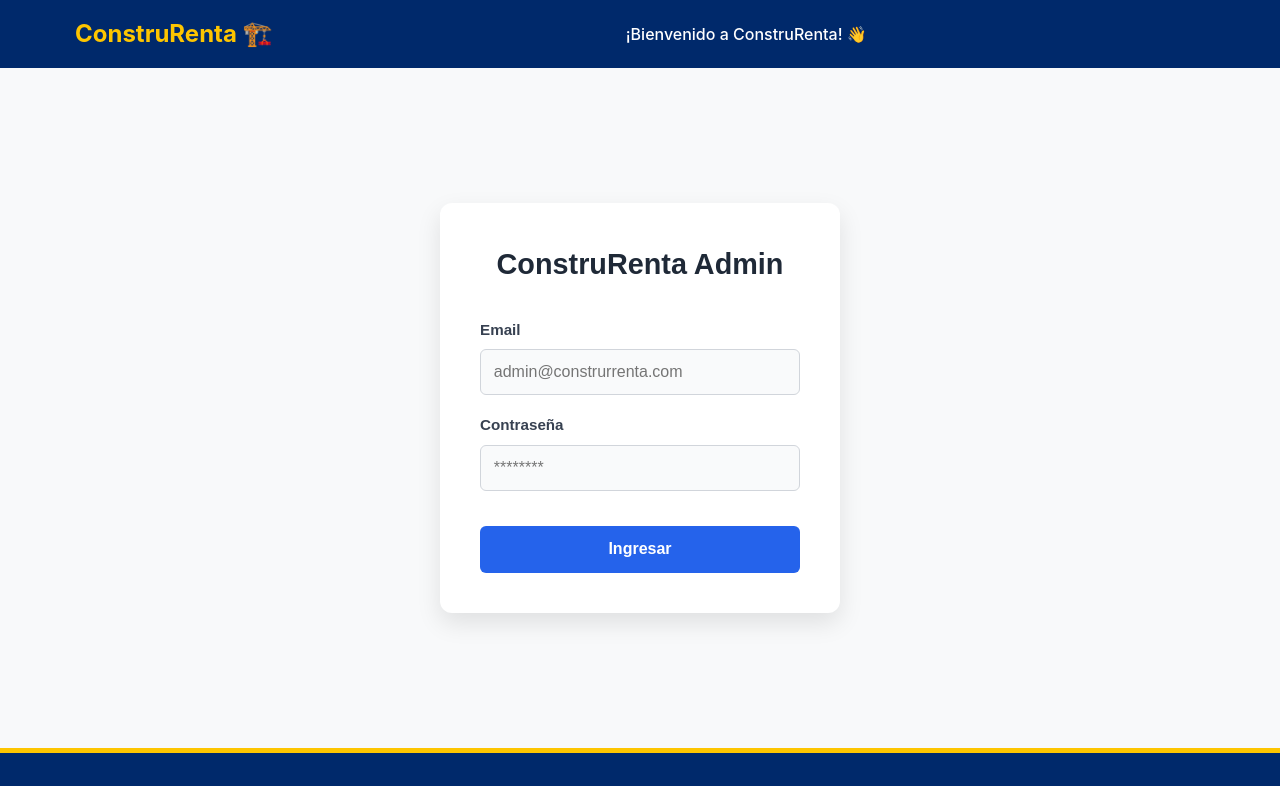
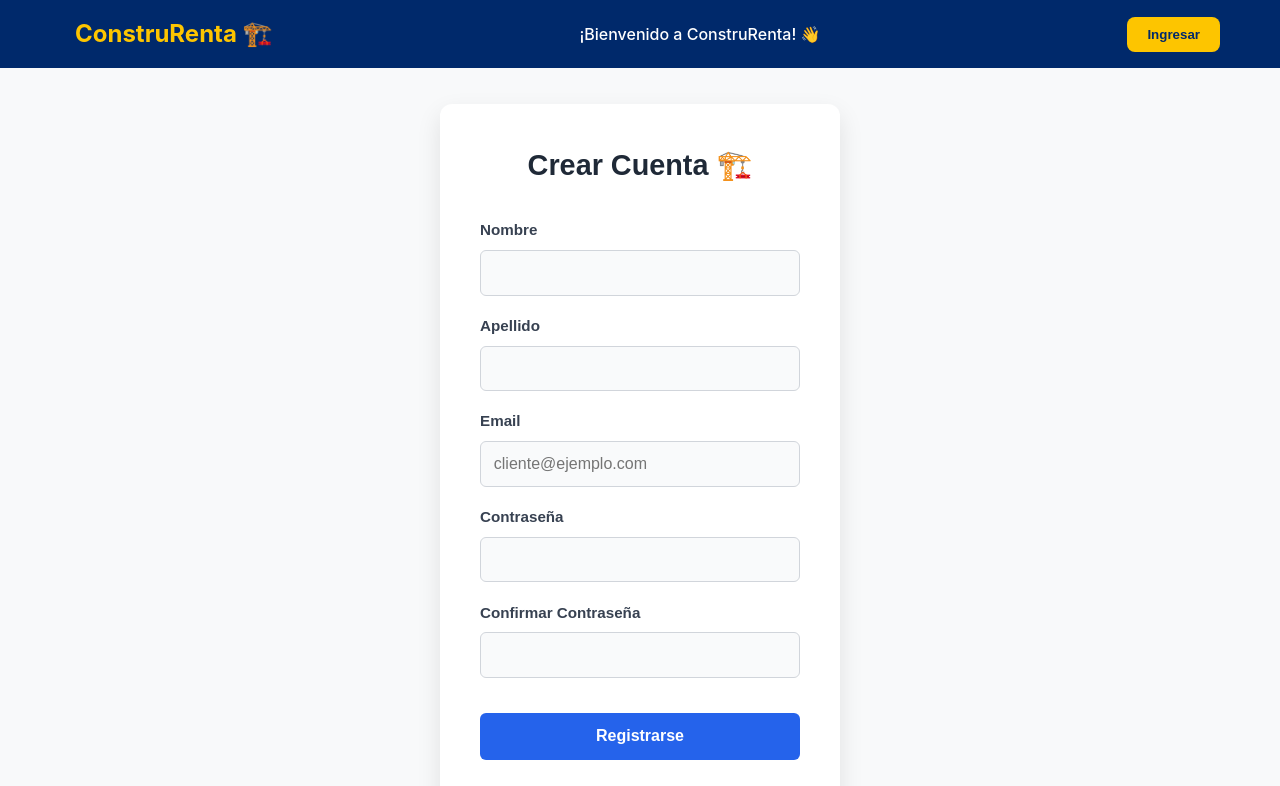
Before and after one commit to victormoreno-2007/proyecto-spring-boot-front, a React (Vite) app: page /register in a window 1280 px wide. Before the commit this address led to /login. Shown: the top 786 px of the page. Built offline with nearby package versions, Linux system fonts and the light colour scheme.

Commit message:
feat: :sparkles: se realiza vista principal de home y la de registrar

```diff
--- a/src/components/Tools/ToolCard.tsx
+++ b/src/components/Tools/ToolCard.tsx
@@ -5,7 +5,7 @@ interface ToolCardProps {
   disponible: boolean;
 }
 
-export const ToolCard = ({ nombre, precio, imagen, disponible }: ToolCardProps) => {
+const ToolCard = ({ nombre, precio, imagen, disponible }: ToolCardProps) => {
   return (
     <div style={{
       border: '1px solid #ddd',
@@ -37,3 +37,5 @@ export const ToolCard = ({ nombre, precio, imagen, disponible }: ToolCardProps)
     </div>
   );
 };
+
+export default ToolCard;
--- a/src/components/common/Header.tsx
+++ b/src/components/common/Header.tsx
@@ -8,8 +8,10 @@ const Header = () => {
   const navigate = useNavigate();
 
   const handleLogout = () => {
-    logout();
-    navigate('/login');
+    navigate("/");
+    setTimeout(() => {
+        logout();
+    }, 100);
   };
 
   return (
@@ -28,9 +30,9 @@ const Header = () => {
           <ul style={{ display: 'flex', gap: '20px', listStyle: 'none', margin: 0, padding: 0 }}>
 
             {!isAuthenticated && (
-                <span style={{ color: 'white', fontWeight: 500 }}>
-                    ¡Bienvenido a ConstruRenta! 👋
-                </span>
+              <span style={{ color: 'white', fontWeight: 500 }}>
+                ¡Bienvenido a ConstruRenta! 👋
+              </span>
             )}
 
             {/* Solo mostramos estos links si el usuario tiene el rol correcto */}
@@ -51,8 +53,16 @@ const Header = () => {
 
         {/* BOTONES DE ACCIÓN */}
         <div className="auth-buttons">
-          {isAuthenticated && (
+          {!isAuthenticated ? (
+
+            <Link to="/login">
+              <button className="btn btn-secondary">Ingresar</button>
+            </Link>
+          ) : (
             <div style={{ display: 'flex', gap: '10px', alignItems: 'center' }}>
+              <span style={{ color: 'white', fontSize: '0.9rem' }}>
+                Hola, {user?.firstName}
+              </span>
               <button
                 onClick={handleLogout}
                 className="btn"
--- a/src/index.css
+++ b/src/index.css
@@ -53,6 +53,8 @@ a {
   max-width: 1200px;
   margin: 0 auto;
   padding: 0 20px;
+  position: sticky;
+  top: 0;
 }
 
 .btn {
--- /dev/null
+++ b/src/pages/home/HomePage.tsx
@@ -0,0 +1,19 @@
+ // Verifica que la carpeta sea 'tools' o 'Tools'
+
+import ToolCard from "../../components/Tools/ToolCard";
+
+export default function HomePage() {
+    return (
+        <div className="container" style={{ padding: '2rem 0', textAlign: 'center' }}>
+            <h1 className="page-title">Bienvenido a ConstruRenta 🏗️</h1>
+            <p style={{ fontSize: '1.2rem', marginBottom: '2rem' }}>
+                El mejor catálogo de herramientas para tus proyectos.
+            </p>
+
+            {/* Aquí luego pondremos las herramientas reales */}
+            <div style={{ display: 'grid', gridTemplateColumns: 'repeat(auto-fill, minmax(280px, 1fr))', gap: '2rem' }}>
+                <p>aquí va las herramientas</p>
+            </div>
+        </div>
+    );
+}
--- a/src/pages/login/LoginPage.tsx
+++ b/src/pages/login/LoginPage.tsx
@@ -1,6 +1,6 @@
 import React, { useState, useEffect } from 'react';
 import { useAuth } from '../../contexts/AuthContext';
-import { useNavigate } from 'react-router-dom';
+import { Link, useNavigate } from 'react-router-dom';
 import './LoginPage.css';
 
 export default function LoginPage() {
@@ -64,7 +64,7 @@ export default function LoginPage() {
                             className="form-input"
                             value={email}
                             onChange={(e) => setEmail(e.target.value)}
-                            placeholder="admin@construrrenta.com"
+                            placeholder="ejemplo@ejemplo.com"
                             required
                         />
                     </div>
@@ -82,6 +82,10 @@ export default function LoginPage() {
                     <button type="submit" className="btn-login">
                         Ingresar
                     </button>
+
+                    <div style={{ marginTop: '1.5rem', textAlign: 'center', fontSize: '0.9rem' }}>
+                        ¿Eres nuevo? <Link to="/register" style={{ color: '#2563eb', fontWeight: 'bold' }}>Crea una cuenta</Link>
+                    </div>
                 </form>
             </div>
         </div>
--- /dev/null
+++ b/src/pages/resgister/RegisterPage.tsx
@@ -0,0 +1,146 @@
+import React, { useState } from 'react';
+import { useNavigate, Link } from 'react-router-dom';
+import { authService } from '../../services/authService';
+
+import '../login/LoginPage.css';
+
+export default function RegisterPage() {
+    const navigate = useNavigate();
+
+
+    const [formData, setFormData] = useState({
+        firstName: '',
+        lastName: '',
+        email: '',
+        password: '',
+        confirmPassword: ''
+    });
+
+    const [error, setError] = useState('');
+    const [loading, setLoading] = useState(false);
+
+    const handleChange = (e: React.ChangeEvent<HTMLInputElement>) => {
+        setFormData({
+            ...formData,
+            [e.target.name]: e.target.value
+        });
+    };
+
+    const handleSubmit = async (e: React.SyntheticEvent) => {
+        e.preventDefault();
+        setError('');
+
+        // 1. Validaciones básicas
+        if (formData.password !== formData.confirmPassword) {
+            setError('Las contraseñas no coinciden');
+            return;
+        }
+        if (formData.password.length < 6) {
+            setError('La contraseña debe tener al menos 6 caracteres');
+            return;
+        }
+
+        setLoading(true);
+
+        try {
+
+            await authService.register({
+                firstName: formData.firstName,
+                lastName: formData.lastName,
+                email: formData.email,
+                password: formData.password
+            });
+
+
+            alert('¡Cuenta creada con éxito! Ahora puedes iniciar sesión.');
+            navigate('/login');
+
+        } catch (err: any) {
+            console.error(err);
+            setError('Error al registrarse. El correo podría estar en uso.');
+        } finally {
+            setLoading(false);
+        }
+    };
+
+    return (
+        <div className="login-container">
+            <div className="login-card">
+                <h2 className="login-title">Crear Cuenta 🏗️</h2>
+
+                {error && <div className="error-msg">{error}</div>}
+
+                <form onSubmit={handleSubmit}>
+                    <div className="form-group">
+                        <label className="form-label">Nombre</label>
+                        <input
+                            name="firstName"
+                            type="text"
+                            className="form-input"
+                            value={formData.firstName}
+                            onChange={handleChange}
+                            required
+                        />
+                    </div>
+
+                    <div className="form-group">
+                        <label className="form-label">Apellido</label>
+                        <input
+                            name="lastName"
+                            type="text"
+                            className="form-input"
+                            value={formData.lastName}
+                            onChange={handleChange}
+                            required
+                        />
+                    </div>
+
+                    <div className="form-group">
+                        <label className="form-label">Email</label>
+                        <input
+                            name="email"
+                            type="email"
+                            className="form-input"
+                            value={formData.email}
+                            onChange={handleChange}
+                            placeholder="cliente@ejemplo.com"
+                            required
+                        />
+                    </div>
+
+                    <div className="form-group">
+                        <label className="form-label">Contraseña</label>
+                        <input
+                            name="password"
+                            type="password"
+                            className="form-input"
+                            value={formData.password}
+                            onChange={handleChange}
+                            required
+                        />
+                    </div>
+
+                    <div className="form-group">
+                        <label className="form-label">Confirmar Contraseña</label>
+                        <input
+                            name="confirmPassword"
+                            type="password"
+                            className="form-input"
+                            value={formData.confirmPassword}
+                            onChange={handleChange}
+                            required
+                        />
+                    </div>
+
+                    <button type="submit" className="btn-login" disabled={loading}>
+                        {loading ? 'Registrando...' : 'Registrarse'}
+                    </button>
+                </form>
+
+                <div style={{ marginTop: '1.5rem', textAlign: 'center', fontSize: '0.9rem' }}>
+                    ¿Ya tienes cuenta? <Link to="/login" style={{ color: '#2563eb', fontWeight: 'bold' }}>Inicia Sesión</Link>
+                </div>
+            </div>
+        </div>
+    );
+}
--- a/src/routes/AppRouter.tsx
+++ b/src/routes/AppRouter.tsx
@@ -2,23 +2,31 @@ import { Routes, Route, Navigate } from 'react-router-dom';
 import LoginPage from '../pages/login/LoginPage';
 import UsersPage from '../pages/user/UsersPage';
 import ClientHomePage from '../pages/ClientHomePage';
-import { InventoryPage } from '../pages/provider/InventoryPage'; // Página de Marcela
+
 import MainLayout from '../layouts/MainLayout';
 import PrivateRoute from './PrivateRoute';
+
+import { InventoryPage } from '../pages/provider/InventoryPage';
+import HomePage from '../pages/home/HomePage';
+import RegisterPage from '../pages/resgister/RegisterPage';
 
 export default function AppRouter() {
     return (
         <Routes>
 
             <Route element={<MainLayout />}>
+
+
+                <Route path="/" element={<HomePage />} />
+
+
                 <Route path="/login" element={<LoginPage />} />
-                <Route path="/" element={<Navigate to="/login" replace />} />
+                <Route path="/register" element={<RegisterPage />} />
+
             </Route>
 
-
+            {/* RUTAS PRIVADAS (Protegidas) */}
             <Route element={<MainLayout />}>
-
-
                 <Route
                     path="/admin/users"
                     element={
@@ -27,8 +35,6 @@ export default function AppRouter() {
                         </PrivateRoute>
                     }
                 />
-
-
                 <Route
                     path="/my-home"
                     element={
@@ -37,8 +43,6 @@ export default function AppRouter() {
                         </PrivateRoute>
                     }
                 />
-
-
                 <Route
                     path="/my-inventory"
                     element={
@@ -49,7 +53,8 @@ export default function AppRouter() {
                 />
             </Route>
 
-            <Route path="*" element={<Navigate to="/login" />} />
+
+            <Route path="*" element={<Navigate to="/" />} />
         </Routes>
     );
 }
--- a/src/services/authService.ts
+++ b/src/services/authService.ts
@@ -1,5 +1,12 @@
 import { api } from './api';
-import type { LoginResponse } from '../types/auth';
+import type { LoginResponse, User } from '../types/auth';
+
+export interface RegisterDTO {
+    firstName: string;
+    lastName: string;
+    email: string;
+    password: string;
+}
 
 export const authService = {
 
@@ -15,6 +22,11 @@ export const authService = {
         return response.data;
     },
 
+    register: async (data: RegisterDTO) => {
+        const response = await api.post<LoginResponse>('/auth/register', data);
+        return response.data;
+    },
+
     logout(){
         localStorage.removeItem('accessToken');
     }
--- a/src/styles/footer.css
+++ b/src/styles/footer.css
@@ -6,6 +6,8 @@
   padding-top: 3rem;
   margin-top: auto; /* Empuja el footer al fondo si hay poco contenido */
   border-top: 5px solid var(--school-bus-yellow); /* Detalle visual */
+  position: sticky;
+  top: 0;
 }
 
 .footer-grid {
--- a/src/styles/header.css
+++ b/src/styles/header.css
@@ -3,6 +3,8 @@
   display: flex;
   justify-content: space-between;
   align-items: center;
+  position:  sticky;
+  top: 0;
 }
 
 .nav-links {
```
